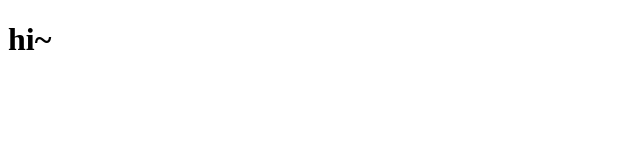
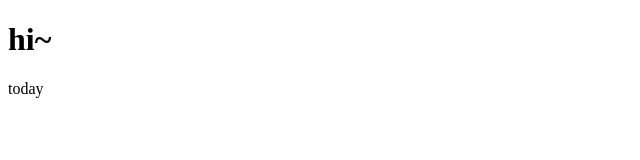
Before and after one commit to tinalee0620/110519010w2, a plain HTML site: page index.html in a window 1280 px wide. Shown: the full height of the page, 0-640 px from the left. Drawn offline with Linux system fonts and the light colour scheme.

Commit message:
masterc1

```diff
--- a/index.html
+++ b/index.html
@@ -8,5 +8,6 @@
 </head>
 <body>
     <h1>hi~</h1>
+    <p>today</p>
 </body>
 </html>
```
